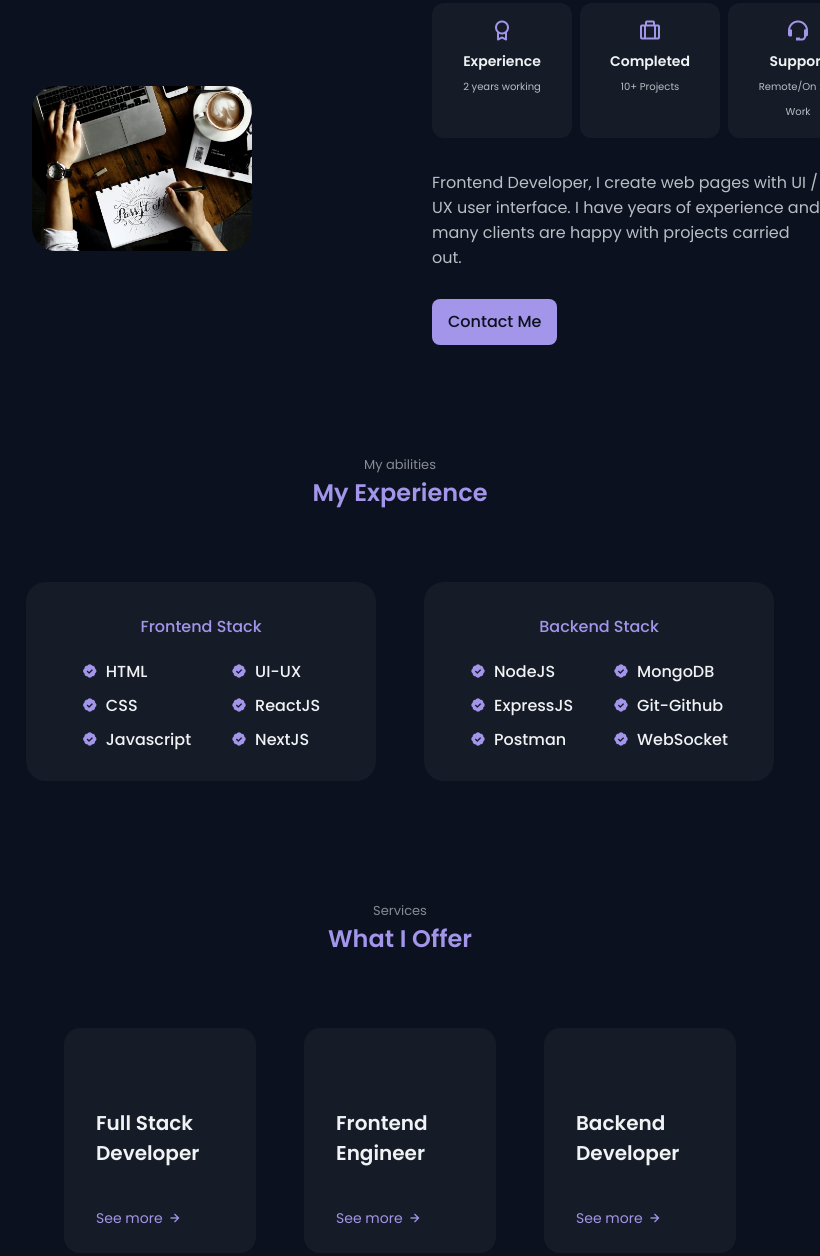
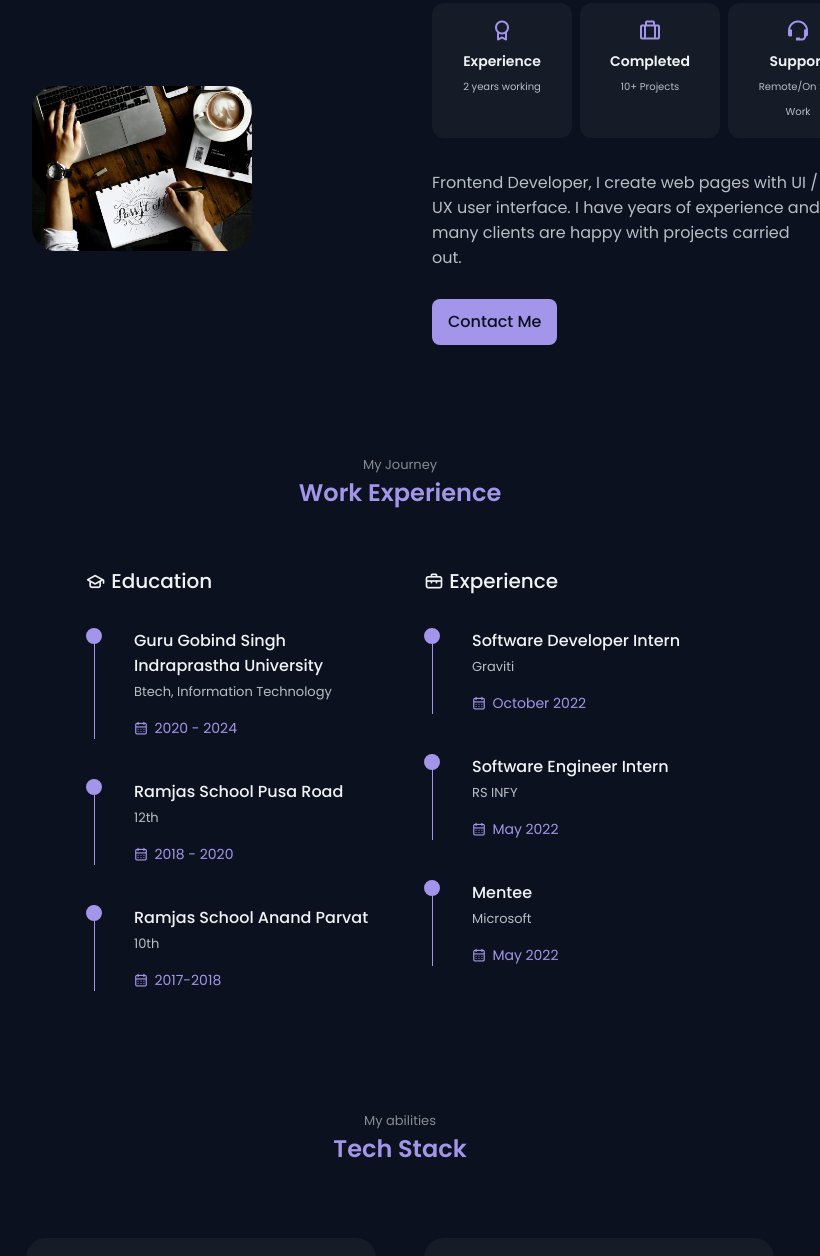
Before and after one commit to uditkatyal/myPortfolio, a plain HTML site: page index.html in a window 1280 px wide. Shown: the part 1105-2361 px from the top of the page, without its empty margins (240-1060 px from the left). Drawn offline with nearby package versions, Linux system fonts and the light colour scheme.

Commit message:
push :fire:

```diff
--- a/css/style.css
+++ b/css/style.css
@@ -42,6 +42,17 @@
   --z-tooltip: 10;
   --z-fixed: 100;
   --z-modal: 1000;
+
+  --mb-0-25: 0.25rem;
+  --mb-0-5: 0.5rem;
+  --mb-0-75: 0.75rem;
+  --mb-1: 1rem;
+  --mb-1-5: 1.5rem;
+  --mb-2: 2rem;
+  --mb-2-5: 2.5rem;
+  --mb-3: 3rem;
+  --z-fixed: 10;
+  --z-modal: 100;
 }
 
 /* responsive topography */
@@ -388,6 +399,65 @@ img {
 .about__description {
   margin-bottom: 2rem;
 }
+/*===== Qualification Section =====*/
+.qualification__container {
+  grid-template-columns: repeat(2, 340px);
+  column-gap: 3rem;
+  justify-content: center;
+}
+.qualification__title {
+  font-size: var(--h3-font-size);
+  font-weight: var(--font-medium);
+  margin-bottom: var(--mb-2);
+}
+.timeline__item {
+  position: relative;
+  padding-left: 3rem;
+  margin-bottom: var(--mb-2-5);
+}
+.timeline__item:last-child {
+  margin-bottom: 0;
+}
+.timeline__item::before {
+  content: "";
+  width: 1px;
+  position: absolute;
+  left: 0.48rem;
+  top: 0;
+  height: 100%;
+  background-color: var(--first-color);
+}
+.circle__dot {
+  position: absolute;
+  left: 0;
+  top: 0;
+  height: 1rem;
+  width: 1rem;
+  border: 2px solid var(--first-color);
+  border-radius: 50%;
+  background-color: var(--first-color);
+  transition: 0.3s;
+}
+.timeline__item:hover .circle__dot {
+  background-color: var(--body-color);
+}
+.timeline__title {
+  font-size: var(--normal-font-size);
+  font-weight: var(--font-medium);
+  margin-bottom: var(--mb-0-25);
+}
+.timeline__text {
+  font-size: var(--smaller-font-size);
+  margin-bottom: var(--mb-1);
+}
+.timeline__date {
+  display: flex;
+  align-items: center;
+  column-gap: 0.4rem;
+  font-size: var(--small-font-size);
+  color: var(--first-color);
+}
+
 /* Skills */
 
 .skills__container {
@@ -837,6 +907,9 @@ img {
     grid-template-columns: 145px;
     justify-content: center;
   }
+  .qualification__container {
+    grid-template-columns: 1fr;
+  }
   .work__item {
     font-size: var(--small-font-size);
   }
@@ -924,6 +997,16 @@ img {
     grid-template-columns: repeat(2, max-content);
     justify-content: center;
   }
+  .contact__container {
+    grid-template-columns: repeat(2, max-content);
+    justify-content: center;
+  }
+}
+@media screen and (max-width: 768px) {
+  .qualification__container {
+    grid-template-columns: 290px;
+    row-gap: 3rem;
+  }
 }
 
 /* For large device */
@@ -995,7 +1078,9 @@ img {
     padding: 0 4rem 0 0;
     margin-bottom: 2.5rem;
   }
-
+  .qualification__container {
+    grid-template-columns: repeat(2, 290px);
+  }
   .skills__container {
     grid-template-columns: repeat(2, 350px);
     column-gap: 3rem;
--- a/index.html
+++ b/index.html
@@ -36,6 +36,11 @@
             <li class="nav__item">
               <a href="#about" class="nav__link">
                 <i class="bx bx-user"></i>
+              </a>
+            </li>
+            <li class="nav__item">
+              <a href="#qualification" class="nav__link">
+                <i class="bx bxs-graduation"></i>
               </a>
             </li>
             <li class="nav__item">
@@ -140,10 +145,109 @@
           </div>
         </div>
       </section>
+
+      <!-- qualifications -->
+      <section id="qualification" class="qualification section">
+        <span class="section__subtitle">My Journey</span>
+        <h2 data-heading="My Journey" class="section__title">
+          Work Experience
+        </h2>
+
+        <div class="qualification__container container grid">
+          <div class="education">
+            <h3 class="qualification__title">
+              <i class="uil uil-graduation-cap"></i> Education
+            </h3>
+
+            <div class="timeline">
+              <div class="timeline__item">
+                <div class="circle__dot"></div>
+                <h3 class="timeline__title">
+                  Guru Gobind Singh Indraprastha University
+                </h3>
+                <p class="timeline__text">Btech, Information Technology</p>
+                <span class="timeline__date"
+                  ><i class="uil uil-calendar-alt"></i>
+                  2020 - 2024
+                </span>
+              </div>
+              <div class="timeline__item">
+                <div class="circle__dot"></div>
+                <h3 class="timeline__title">Ramjas School Pusa Road</h3>
+                <p class="timeline__text">12th</p>
+                <span class="timeline__date"
+                  ><i class="uil uil-calendar-alt"></i>
+                  2018 - 2020
+                </span>
+              </div>
+              <div class="timeline__item">
+                <div class="circle__dot"></div>
+                <h3 class="timeline__title">Ramjas School Anand Parvat</h3>
+                <p class="timeline__text">10th</p>
+                <span class="timeline__date"
+                  ><i class="uil uil-calendar-alt"></i>
+                  2017-2018
+                </span>
+              </div>
+            </div>
+          </div>
+
+          <div class="experience">
+            <h3 class="qualification__title">
+              <i class="uil uil-suitcase-alt"></i> Experience
+            </h3>
+
+            <div class="timeline">
+              <div class="timeline__item">
+                <div class="circle__dot"></div>
+                <h3 class="timeline__title">Software Developer Intern</h3>
+                <p class="timeline__text">Graviti</p>
+                <span class="timeline__date"
+                  ><i class="uil uil-calendar-alt"></i>
+                  October 2022
+                </span>
+              </div>
+              <div class="timeline__item">
+                <div class="circle__dot"></div>
+                <h3 class="timeline__title">Software Engineer Intern</h3>
+                <p class="timeline__text">RS INFY</p>
+
+                <span class="timeline__date"
+                  ><i class="uil uil-calendar-alt"></i>
+                  May 2022
+                </span>
+                <!-- <ul>
+                  <li>
+                    • Developed and implemented web applications using Agile
+                    methods.
+                  </li>
+                  <li>
+                    • Worked on ReactsJS and served as Software Lead Engineer.
+                  </li>
+                  <li>
+                    • Increased user’s retention on the websites by improving
+                    User experience
+                  </li>
+                  <li>• Reduced the loading time of Videos/Images by 50%</li>
+                </ul> -->
+              </div>
+              <div class="timeline__item">
+                <div class="circle__dot"></div>
+                <h3 class="timeline__title">Mentee</h3>
+                <p class="timeline__text">Microsoft</p>
+                <span class="timeline__date"
+                  ><i class="uil uil-calendar-alt"></i>
+                  May 2022
+                </span>
+              </div>
+            </div>
+          </div>
+        </div>
+      </section>
       <!-- Skills -->
       <section class="skills section" id="skills">
         <span class="section__subtitle">My abilities</span>
-        <h2 class="section__title">My Experience</h2>
+        <h2 class="section__title">Tech Stack</h2>
         <div class="skills__container container grid">
           <div class="skills__content">
             <h3 class="skills__title">Frontend Stack</h3>
```
